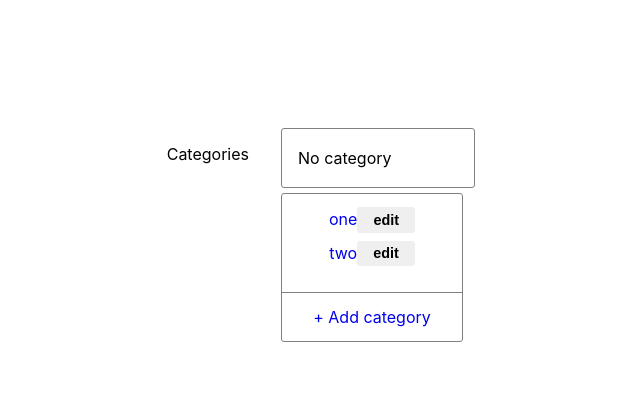
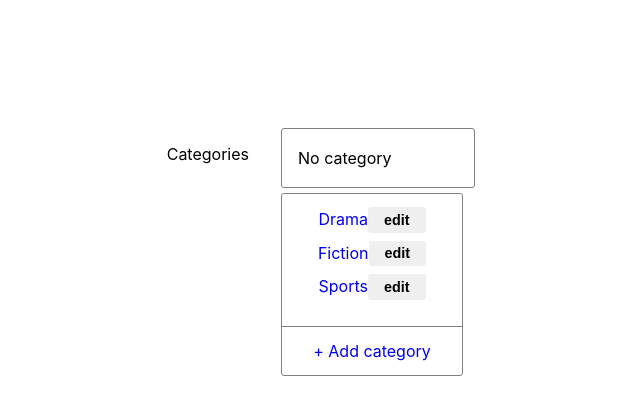
Before and after one commit to ClariceR/editable-dropdown-react, a React (Create React App) app: page / in a window 1280 px wide. Shown: the top 414 px of the page, without its empty margins (167-807 px from the left). Built offline with nearby package versions, Linux system fonts and the light colour scheme.

Commit message:
Change default categories names

```diff
--- a/src/App.js
+++ b/src/App.js
@@ -6,8 +6,9 @@ import useModal from "./components/useModal";
 
 function App() {
   const defaultCategories = [
-    { name: "one", id: 1 },
-    { name: "two", id: 2 },
+    { name: "Drama", id: 1 },
+    { name: "Fiction", id: 2 },
+    { name: "Sports", id: 3 },
   ];
   const { isShowing, toggle } = useModal();
 
```
